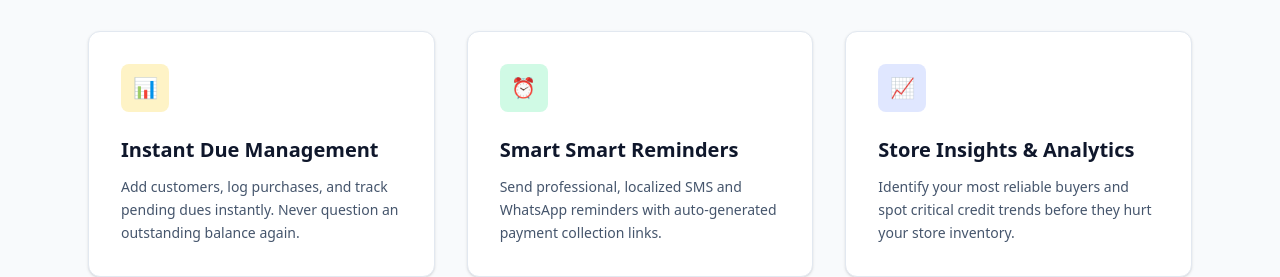
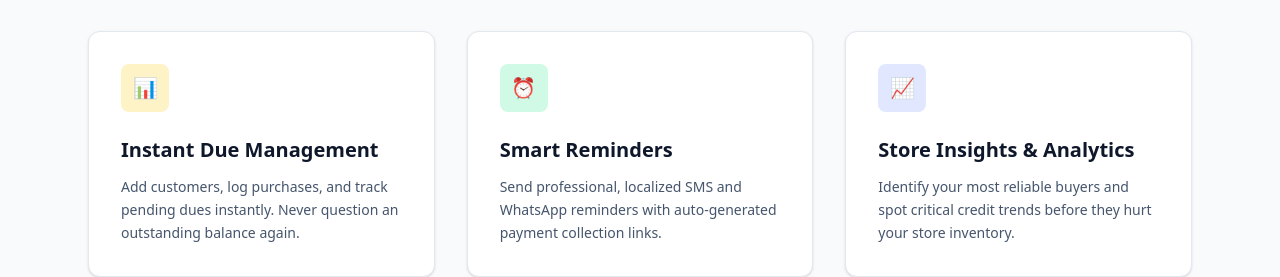
Before and after one commit to rajib777durjoy/Ledger_flow_next.js_TeamProject, a Next.js app: page / in a window 1280 px wide. Shown: the part 800-1077 px from the top of the page. Built offline with nearby package versions, Linux system fonts and the light colour scheme.

Commit message:
Fixed some bugs

```diff
--- a/app/components/Home.jsx
+++ b/app/components/Home.jsx
@@ -80,7 +80,7 @@ export default function HomePage() {
             <div className="w-12 h-12 bg-emerald-100 text-emerald-600 rounded-lg flex items-center justify-center font-bold text-xl mb-6">
               ⏰
             </div>
-            <h3 className="text-xl font-bold text-slate-900 mb-3">Smart Smart Reminders</h3>
+            <h3 className="text-xl font-bold text-slate-900 mb-3">Smart Reminders</h3>
             <p className="text-slate-600 text-sm leading-relaxed">
               Send professional, localized SMS and WhatsApp reminders with auto-generated payment collection links.
             </p>
```
